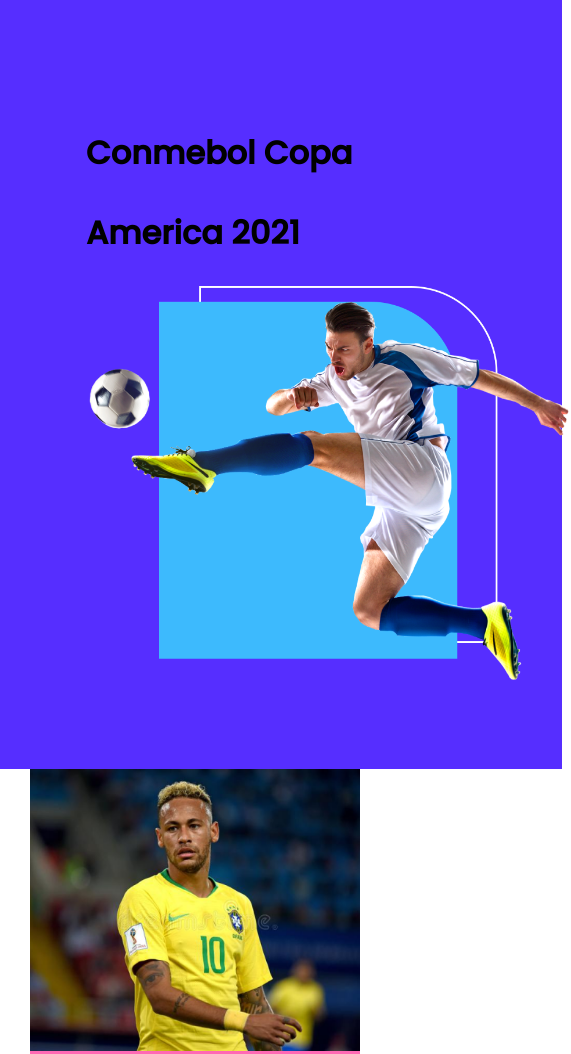
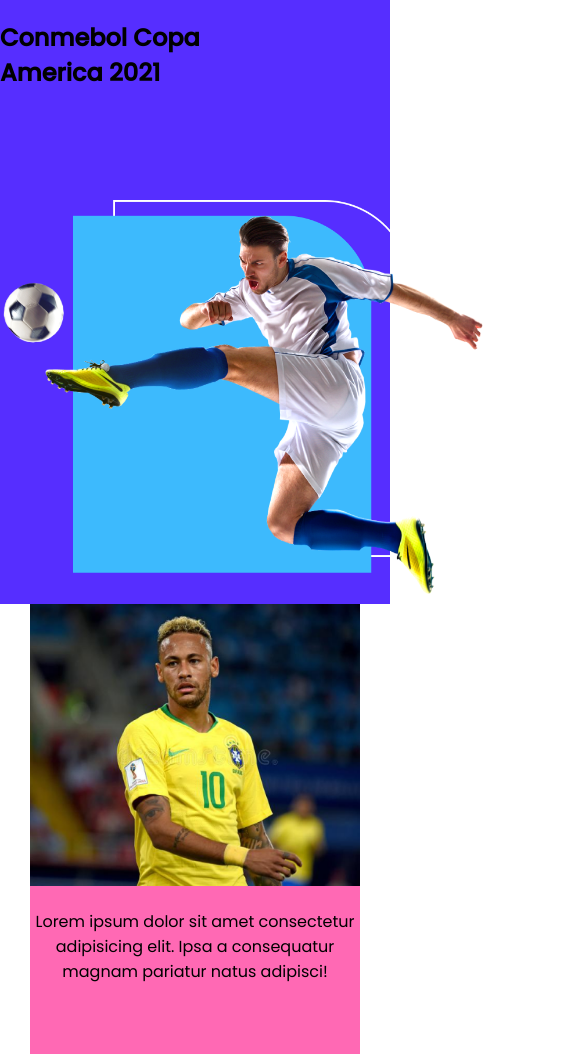
Before and after one commit to Razibul-Alam/Football-team, a plain HTML site: page index.html in a window 390 px wide. Shown: the top 1054 px of the page, 571 px wide, since content can reach past the window. Drawn offline with Linux system fonts and the light colour scheme; files whose address does not match are found by name.

Commit message:
new commit

```diff
--- a/style.css
+++ b/style.css
@@ -29,7 +29,7 @@ body{
 background: #562EFF;
 width: 1300px;
 position: relative;
-padding: 5.375rem;
+
 
 display: grid;
     grid-template-columns: 1fr 1fr;
@@ -59,7 +59,7 @@ border-radius: nullpx;
 font-size: 4rem;
 font-style: normal;
 font-weight: 700;
-line-height: 5rem;
+/* line-height: 5rem; */
 letter-spacing: 0px;
 
 
@@ -211,6 +211,9 @@ font-size: 1.5rem;
     .navbar{
         grid-template-columns: 1fr;
         max-width: 100%;
+        margin: auto;
+        /* text-align: center; */
+
     }
     .next-matches{
         grid-template-columns: 1fr;
@@ -225,23 +228,27 @@ font-size: 1.5rem;
     .player-div img{
         max-width: 100%;
     }
-    .navbar{
-        margin: auto;
-    }
+
     .header-image{
-        width: 100%;
-        height: auto;
-        margin: auto;
-        text-align: center;
-        display: flex;
-        justify-content: center;
-        align-items: center;
+
+        /* width: 329px;
+        height: 259.17px; */
+        max-width: 100%;
+
     }
     .header-image img{
 width: 100%;
     }
+    .header-text {
+        /* height: 138px;
+        width: 278px; */
+        max-width: 100%;
+
+        border-radius: nullpx;
+
+    }
     .header-text h2{
-        font-size: 2rem;
+        font-size: 1.5rem;
     }
     .footer{
         width: 100%;
```
